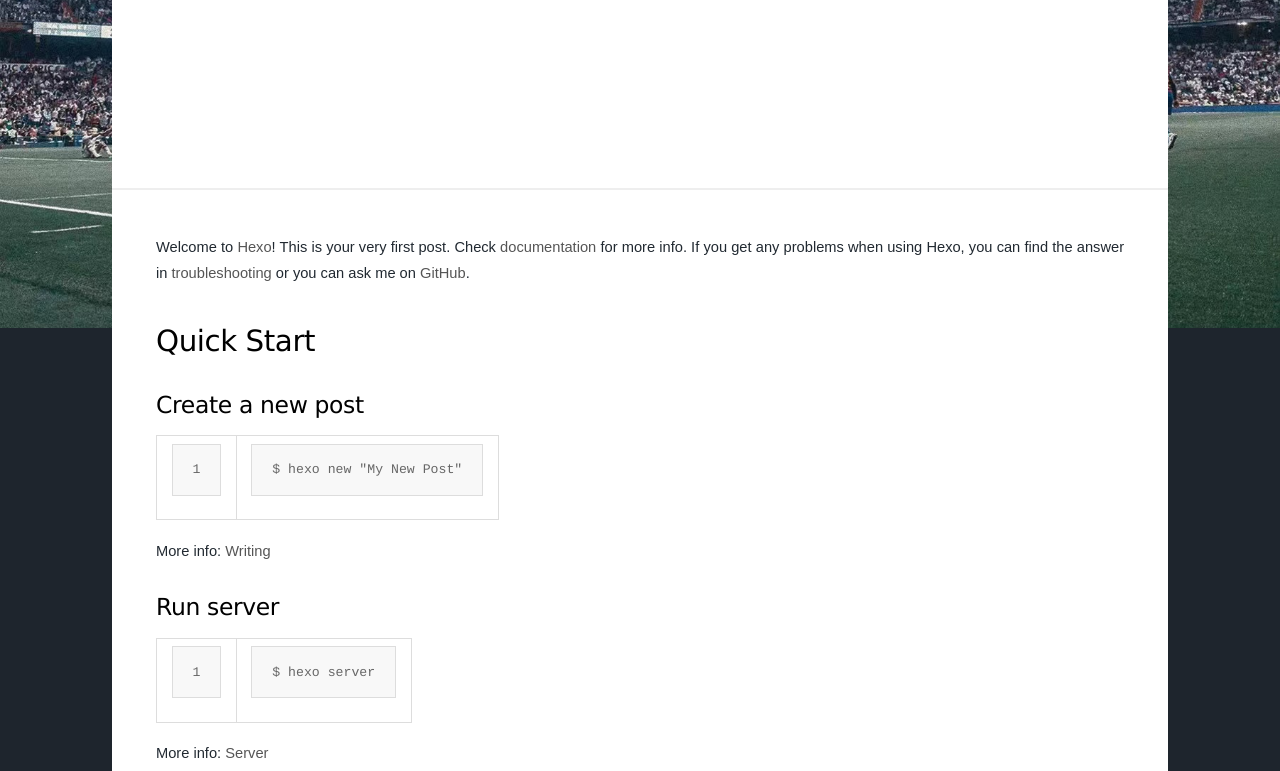
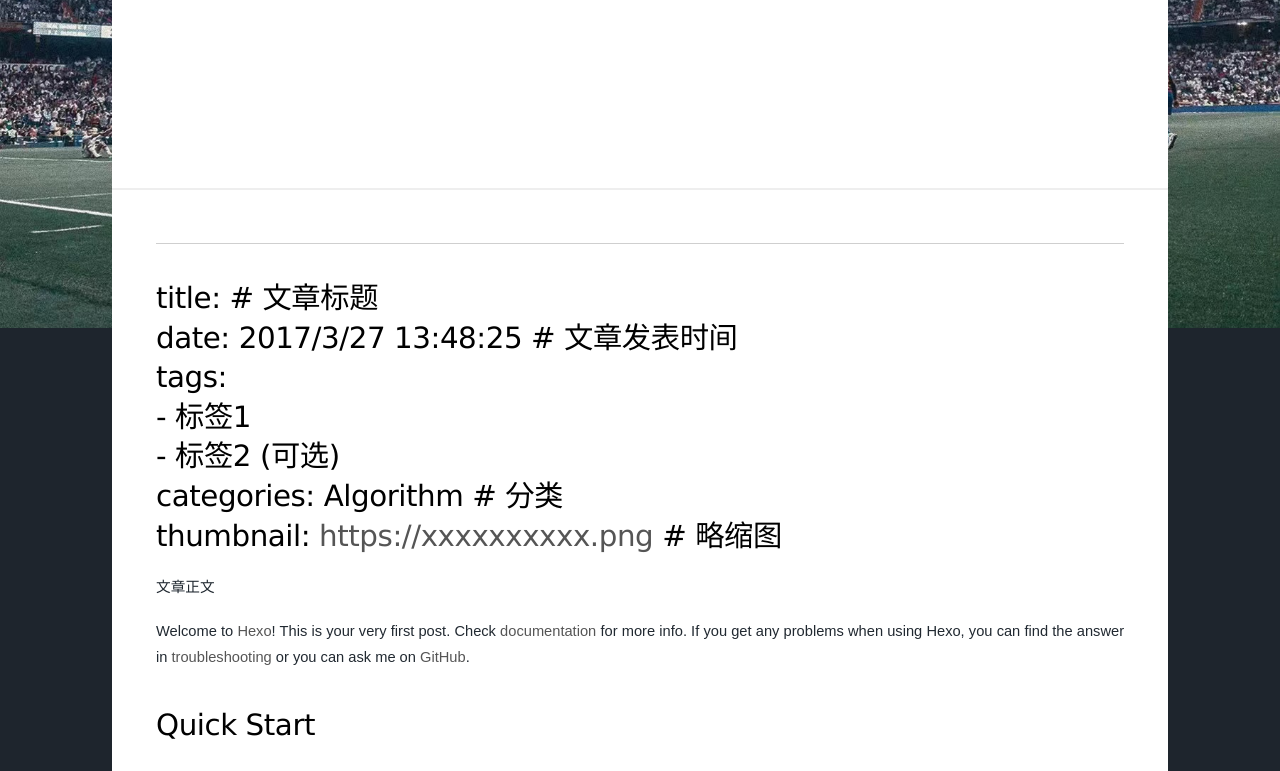
Before and after one commit to Stress1110/Stress.github.io, a plain HTML site: page title/index.html in a window 1280 px wide. Shown: the part 472-1243 px from the top of the page. Drawn offline with nearby package versions, Linux system fonts and the light colour scheme; some packages are replaced by stand-ins of ours; a script that the page names is missing.

Commit message:
Site updated: 2023-10-28 15:54:41

```diff
--- a/title/index.html
+++ b/title/index.html
@@ -156,7 +156,9 @@
             </div>
             <!-- Post -->
             <div class="typo" style="padding: 3rem;">
-                <p>Welcome to <a target="_blank" rel="noopener" href="https://hexo.io/">Hexo</a>! This is your very first post. Check <a target="_blank" rel="noopener" href="https://hexo.io/docs/">documentation</a> for more info. If you get any problems when using Hexo, you can find the answer in <a target="_blank" rel="noopener" href="https://hexo.io/docs/troubleshooting.html">troubleshooting</a> or you can ask me on <a target="_blank" rel="noopener" href="https://github.com/hexojs/hexo/issues">GitHub</a>.</p>
+                <hr>
+<h2 id="title-文章标题date-2017-3-27-13-48-25-文章发表时间tags-标签1-标签2-可选-categories-Algorithm-分类thumbnail-https-xxxxxxxxxx-png-略缩图"><a href="#title-文章标题date-2017-3-27-13-48-25-文章发表时间tags-标签1-标签2-可选-categories-Algorithm-分类thumbnail-https-xxxxxxxxxx-png-略缩图" class="headerlink" title="title: # 文章标题date: 2017&#x2F;3&#x2F;27 13:48:25  # 文章发表时间tags:- 标签1- 标签2 (可选)categories: Algorithm # 分类thumbnail: https://xxxxxxxxxx.png # 略缩图"></a>title: # 文章标题<br>date: 2017&#x2F;3&#x2F;27 13:48:25  # 文章发表时间<br>tags:<br>- 标签1<br>- 标签2 (可选)<br>categories: Algorithm # 分类<br>thumbnail: <a target="_blank" rel="noopener" href="https://xxxxxxxxxx.png/">https://xxxxxxxxxx.png</a> # 略缩图</h2><p>文章正文</p>
+<p>Welcome to <a target="_blank" rel="noopener" href="https://hexo.io/">Hexo</a>! This is your very first post. Check <a target="_blank" rel="noopener" href="https://hexo.io/docs/">documentation</a> for more info. If you get any problems when using Hexo, you can find the answer in <a target="_blank" rel="noopener" href="https://hexo.io/docs/troubleshooting.html">troubleshooting</a> or you can ask me on <a target="_blank" rel="noopener" href="https://github.com/hexojs/hexo/issues">GitHub</a>.</p>
 <h2 id="Quick-Start"><a href="#Quick-Start" class="headerlink" title="Quick Start"></a>Quick Start</h2><h3 id="Create-a-new-post"><a href="#Create-a-new-post" class="headerlink" title="Create a new post"></a>Create a new post</h3><figure class="highlight bash"><table><tr><td class="gutter"><pre><span class="line">1</span><br></pre></td><td class="code"><pre><span class="line">$ hexo new <span class="string">&quot;My New Post&quot;</span></span><br></pre></td></tr></table></figure>
 
 <p>More info: <a target="_blank" rel="noopener" href="https://hexo.io/docs/writing.html">Writing</a></p>
```
